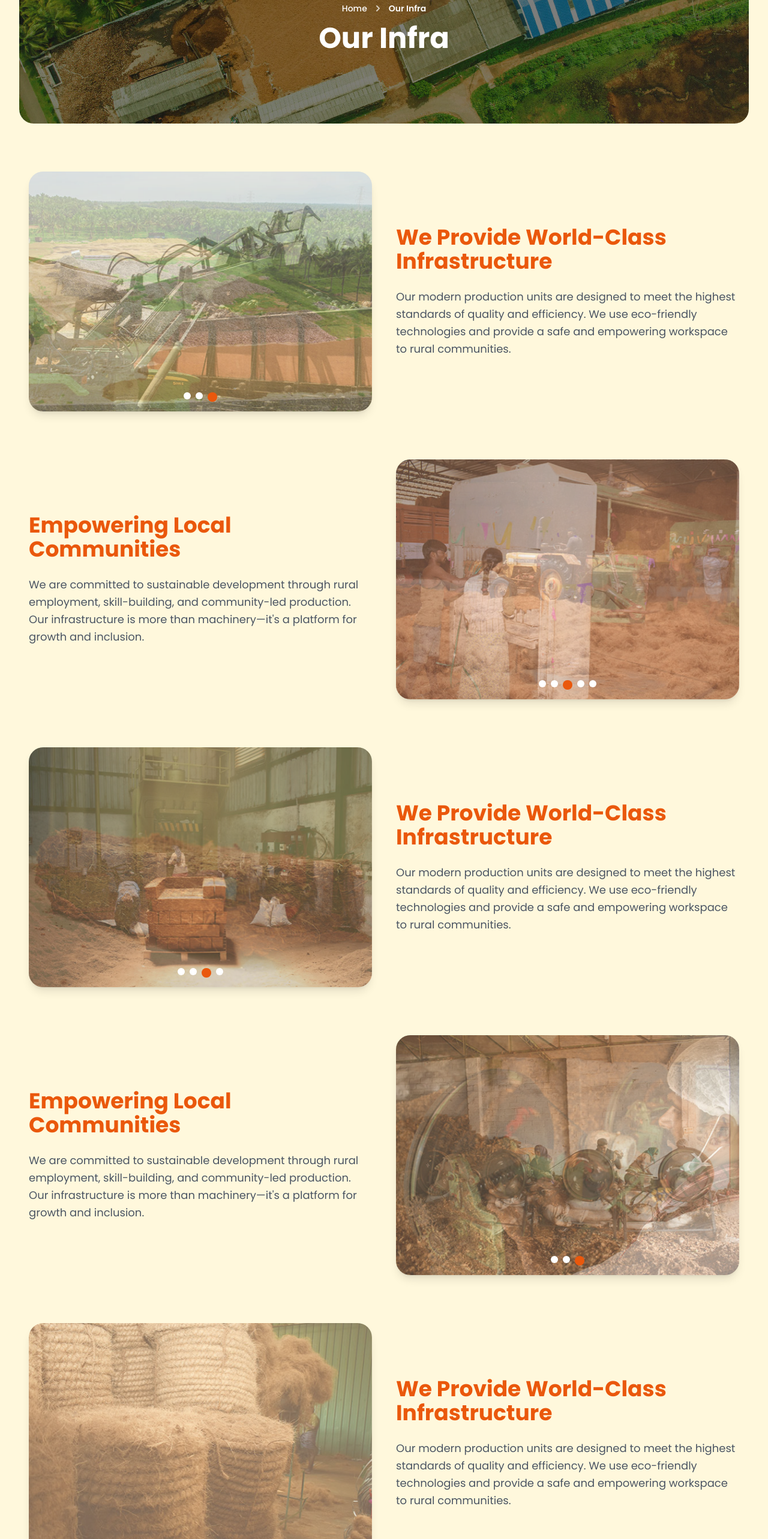
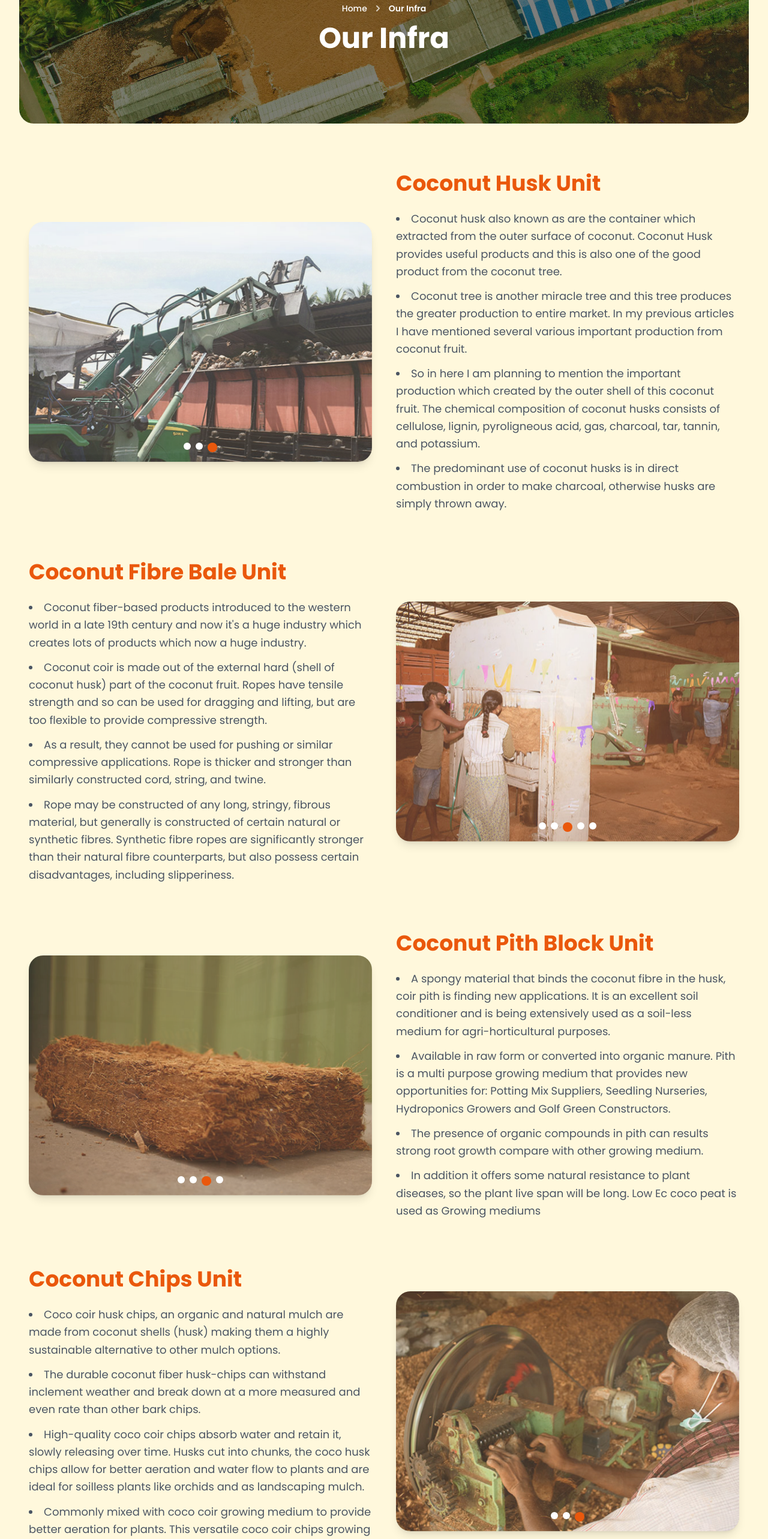
Before and after one commit to ajeeth-g/coir-react-tailwindcss, a React (Vite) app: page /our-infra in a window 1280 px wide. Shown: the part 234-2800 px from the top of the page at 60% size. Built offline with nearby package versions, Linux system fonts and the light colour scheme.

Commit message:
final commit

```diff
--- a/index.html
+++ b/index.html
@@ -4,7 +4,7 @@
     <meta charset="UTF-8" />
     <link rel="icon" type="image/svg+xml" href="/Logo.jpeg" />
     <meta name="viewport" content="width=device-width, initial-scale=1.0" />
-    <title>SSS Global Coir</title>
+    <title>Lumicos LLP</title>
   </head>
   <body>
     <div id="root"></div>
--- a/src/components/Footer.jsx
+++ b/src/components/Footer.jsx
@@ -12,7 +12,7 @@ const Footer = () => {
       <div className="max-w-7xl mx-auto px-6 grid grid-cols-1 md:grid-cols-4 gap-10">
         {/* Logo & Tagline */}
         <div>
-          <h2 className="text-2xl font-bold mb-4 text-orange-500">SSS Global</h2>
+          <h2 className="text-2xl font-bold mb-4 text-orange-500">Lumicos LLP</h2>
           <p className="text-gray-300">
             Accelerating your success with smart solutions tailored to grow.
           </p>
@@ -33,9 +33,9 @@ const Footer = () => {
         <div>
           <h3 className="text-lg font-semibold mb-3">Contact</h3>
           <ul className="text-gray-300 space-y-2">
-            <li>Email: info@sssglobal.com</li>
-            <li>Phone: +91 90921 55212</li>
-            <li>Location: Pollachi, Tamil Nadu</li>
+            <li>Email: gaurav@lumicos.com</li>
+            <li>Phone: +91 99654 05999</li>
+            <li>Location: 30 Sri MKK Enclave, Marapettai Street, Pollachi 642001, Tamil Nadu, India</li>
           </ul>
         </div>
 
@@ -60,7 +60,7 @@ const Footer = () => {
       </div>
 
       <div className="mt-10 text-center text-gray-400 text-sm border-t border-slate-600 pt-6 px-6">
-        © {new Date().getFullYear()} SSS Global. All rights reserved.
+        © {new Date().getFullYear()} Lumicos LLP. All rights reserved.
       </div>
     </footer>
   );
--- a/src/data/products.json
+++ b/src/data/products.json
@@ -285,7 +285,7 @@
         "type": "textImage",
         "layout": "leftText",
         "title": "Hooks",
-        "description": "Hooks for baskets are sturdy, corrosion-resistant fittings designed to securely hold and suspend coir or metal hanging baskets. Typically made from galvanized iron, stainless steel, or powder-coated steel, these hooks provide strength, durability, and protection against outdoor weather conditions. They come in various shapes such as \"S-hooks,\" ceiling hooks, and wall-mounted brackets to suit different installation needs. Widely used in gardening, landscaping, and interior décor, basket hooks allow safe suspension of flowering plants, decorative arrangements, and grow baskets, ensuring both functional support and aesthetic appeal. Their ease of use, reliability, and long service life make them an essential accessory in the horticulture and home décor industry.",
+        "description": "Hooks for baskets are sturdy, corrosion-resistant fittings designed to securely hold and suspend coir or metal hanging baskets. Typically made from galvanized iron, stainless steel, or powder-coated steel, these hooks provide strength, durability, and protection against outdoor weather conditions. They come in various shapes such as 'S-hooks', ceiling hooks, and wall-mounted brackets to suit different installation needs. Widely used in gardening, landscaping, and interior décor, basket hooks allow safe suspension of flowering plants, decorative arrangements, and grow baskets, ensuring both functional support and aesthetic appeal. Their ease of use, reliability, and long service life make them an essential accessory in the horticulture and home décor industry.",
         "image": "GardenArticles_1.jpg"
       },
       {
--- a/src/page/AboutPage.jsx
+++ b/src/page/AboutPage.jsx
@@ -21,7 +21,7 @@ const AboutPage = () => {
               Who We Are
             </h2>
             <p className="text-lg text-gray-600 leading-relaxed">
-              Founded in 2008 as SSS Global, we began as a trading firm with a
+              Founded in 2008 as Lumicos LLP, we began as a trading firm with a
               modest turnover of USD 0.2 million. Over the years, with a strong
               commitment to quality and customer satisfaction, we have grown
               into one of India’s top 5 coir exporters, now achieving a turnover
@@ -35,7 +35,7 @@ const AboutPage = () => {
                 international buyers.
               </div>
               <div className="font-semibold mt-2 text-orange-600">
-                SSS Global is now rebranded as Lumicos LLP — a name that
+                Lumicos LLP is now rebranded as Lumicos LLP — a name that
                 reflects our forward-thinking approach and our commitment to
                 automation, sustainability, and manufacturing excellence. With
                 precision-driven processes and scalable capacity, we serve
@@ -46,7 +46,7 @@ const AboutPage = () => {
           <div className="md:w-1/2 overflow-hidden rounded-3xl">
             <img
               src={aboutUs}
-              alt="SSS Global team working"
+              alt="Lumicos LLP team working"
               className="w-full h-96 object-cover rounded-3xl"
             />
           </div>
@@ -61,7 +61,7 @@ const AboutPage = () => {
               Our Blossom
             </h3>
             <p className="text-gray-600 leading-relaxed">
-              From our humble start in 2008 as SSS Global to becoming Lumicos
+              From our humble start in 2008 as Lumicos LLP to becoming Lumicos
               LLP, we’ve grown into one of India’s top coir exporters, driven by
               precision, trust, and sustainable innovation.
             </p>
--- a/src/page/OurInfraPage.jsx
+++ b/src/page/OurInfraPage.jsx
@@ -92,14 +92,14 @@ const OurInfraPage = () => {
         {/* Text Content */}
         <div className="space-y-6">
           <h2 className="text-3xl md:text-4xl font-bold text-orange-600 leading-tight">
-            We Provide World-Class Infrastructure
+            Coconut Husk Unit
           </h2>
-          <p className="text-gray-600 text-lg leading-relaxed">
-            Our modern production units are designed to meet the highest
-            standards of quality and efficiency. We use eco-friendly
-            technologies and provide a safe and empowering workspace to rural
-            communities.
-          </p>
+          <ul className="text-gray-600 text-lg leading-relaxed space-y-3 list-disc list-inside">
+            <li>Coconut husk also known as are the container which extracted from the outer surface of coconut. Coconut Husk provides useful products and this is also one of the good product from the coconut tree.</li>
+            <li>Coconut tree is another miracle tree and this tree produces the greater production to entire market. In my previous articles I have mentioned several various important production from coconut fruit.</li>
+            <li>So in here I am planning to mention the important production which created by the outer shell of this coconut fruit. The chemical composition of coconut husks consists of cellulose, lignin, pyroligneous acid, gas, charcoal, tar, tannin, and potassium.</li>
+            <li>The predominant use of coconut husks is in direct combustion in order to make charcoal, otherwise husks are simply thrown away.</li>
+          </ul>
         </div>
       </section>
 
@@ -108,14 +108,14 @@ const OurInfraPage = () => {
         {/* Text Content */}
         <div className="space-y-6">
           <h2 className="text-3xl md:text-4xl font-bold text-orange-600 leading-tight">
-            Empowering Local Communities
+            Coconut Fibre Bale Unit
           </h2>
-          <p className="text-gray-600 text-lg leading-relaxed">
-            We are committed to sustainable development through rural
-            employment, skill-building, and community-led production. Our
-            infrastructure is more than machinery—it's a platform for growth and
-            inclusion.
-          </p>
+          <ul className="text-gray-600 text-lg leading-relaxed space-y-3 list-disc list-inside">
+            <li>Coconut fiber-based products introduced to the western world in a late 19th century and now it's a huge industry which creates lots of products which now a huge industry.</li>
+            <li>Coconut coir is made out of the external hard (shell of coconut husk) part of the coconut fruit. Ropes have tensile strength and so can be used for dragging and lifting, but are too flexible to provide compressive strength.</li>
+            <li>As a result, they cannot be used for pushing or similar compressive applications. Rope is thicker and stronger than similarly constructed cord, string, and twine.</li>
+            <li>Rope may be constructed of any long, stringy, fibrous material, but generally is constructed of certain natural or synthetic fibres. Synthetic fibre ropes are significantly stronger than their natural fibre counterparts, but also possess certain disadvantages, including slipperiness.</li>
+          </ul>
         </div>
 
         {/* Carousel Container 2 */}
@@ -175,14 +175,14 @@ const OurInfraPage = () => {
         {/* Text Content */}
         <div className="space-y-6">
           <h2 className="text-3xl md:text-4xl font-bold text-orange-600 leading-tight">
-            We Provide World-Class Infrastructure
+            Coconut Pith Block Unit
           </h2>
-          <p className="text-gray-600 text-lg leading-relaxed">
-            Our modern production units are designed to meet the highest
-            standards of quality and efficiency. We use eco-friendly
-            technologies and provide a safe and empowering workspace to rural
-            communities.
-          </p>
+          <ul className="text-gray-600 text-lg leading-relaxed space-y-3 list-disc list-inside">
+            <li>A spongy material that binds the coconut fibre in the husk, coir pith is finding new applications. It is an excellent soil conditioner and is being extensively used as a soil-less medium for agri-horticultural purposes.</li>
+            <li>Available in raw form or converted into organic manure. Pith is a multi purpose growing medium that provides new opportunities for: Potting Mix Suppliers, Seedling Nurseries, Hydroponics Growers and Golf Green Constructors.</li>
+            <li>The presence of organic compounds in pith can results strong root growth compare with other growing medium.</li>
+            <li>In addition it offers some natural resistance to plant diseases, so the plant live span will be long. Low Ec coco peat is used as Growing mediums</li>
+          </ul>
         </div>
       </section>
 
@@ -191,14 +191,14 @@ const OurInfraPage = () => {
         {/* Text Content */}
         <div className="space-y-6">
           <h2 className="text-3xl md:text-4xl font-bold text-orange-600 leading-tight">
-            Empowering Local Communities
+            Coconut Chips Unit
           </h2>
-          <p className="text-gray-600 text-lg leading-relaxed">
-            We are committed to sustainable development through rural
-            employment, skill-building, and community-led production. Our
-            infrastructure is more than machinery—it's a platform for growth and
-            inclusion.
-          </p>
+          <ul className="text-gray-600 text-lg leading-relaxed space-y-3 list-disc list-inside">
+            <li>Coco coir husk chips, an organic and natural mulch are made from coconut shells (husk) making them a highly sustainable alternative to other mulch options.</li>
+            <li>The durable coconut fiber husk-chips can withstand inclement weather and break down at a more measured and even rate than other bark chips.</li>
+            <li>High-quality coco coir chips absorb water and retain it, slowly releasing over time. Husks cut into chunks, the coco husk chips allow for better aeration and water flow to plants and are ideal for soilless plants like orchids and as landscaping mulch.</li>
+            <li>Commonly mixed with coco coir growing medium to provide better aeration for plants. This versatile coco coir chips growing medium is capable of filling a variety of needs.</li>
+          </ul>
         </div>
 
         {/* Carousel Container 2 */}
@@ -258,14 +258,14 @@ const OurInfraPage = () => {
         {/* Text Content */}
         <div className="space-y-6">
           <h2 className="text-3xl md:text-4xl font-bold text-orange-600 leading-tight">
-            We Provide World-Class Infrastructure
+            Twisted Fibre Unit
           </h2>
-          <p className="text-gray-600 text-lg leading-relaxed">
-            Our modern production units are designed to meet the highest
-            standards of quality and efficiency. We use eco-friendly
-            technologies and provide a safe and empowering workspace to rural
-            communities.
-          </p>
+          <ul className="text-gray-600 text-lg leading-relaxed space-y-3 list-disc list-inside">
+            <li>Twisted fibre is also a very popular method of transporting fibre. Both mattress fibre & mix fibre can be twisted in to coils.</li>
+            <li>20 KG coils are the most commonly use size of a coil, however 50 KG or even 100 KG coils also could be made out of our twisting machinery.</li>
+            <li>Twisted fibre is mostly used for making mattress, twisting give the fibers a curling effect which is necessary for latex to penetrate well in to & within the fibers when manufacturing latex mattresses and cushions.</li>
+            <li>We are known for our quality and have earned innumerable customers from overall india. It is widely used in number of industries for various purposes. Our coconut coir fiber is available at market leading prices.</li>
+          </ul>
         </div>
       </section>
 
@@ -274,14 +274,14 @@ const OurInfraPage = () => {
         {/* Text Content */}
         <div className="space-y-6">
           <h2 className="text-3xl md:text-4xl font-bold text-orange-600 leading-tight">
-            Empowering Local Communities
+            Garden Articles Unit
           </h2>
-          <p className="text-gray-600 text-lg leading-relaxed">
-            We are committed to sustainable development through rural
-            employment, skill-building, and community-led production. Our
-            infrastructure is more than machinery—it's a platform for growth and
-            inclusion.
-          </p>
+          <ul className="text-gray-600 text-lg leading-relaxed space-y-3 list-disc list-inside">
+            <li>Coir are made in natural coconut fiber and rubber(rubberized to hold the pot together). They are produced for use in horticulture forms, flower gardens, green houses, and nurseries.</li>
+            <li>Coir pots are 100% eco-friendly and transforms into organic matter on decomposing. Use supply coir pots/baskets in various size accordingly to customer needs and requirements.</li>
+            <li>Plants grow in these pots benefit from air pruning plant roots will grow through the pot walls encouraging strong root systems.</li>
+            <li>Products made out of Coir fibre. From poles to plant pots to hanging baskets, coir makes just about every accessory that is essential for modern day gardening.</li>
+          </ul>
         </div>
 
         {/* Carousel Container 2 */}
--- a/src/page/home/sections/AboutUsSection.jsx
+++ b/src/page/home/sections/AboutUsSection.jsx
@@ -11,11 +11,11 @@ const AboutUsSection = () => {
         />
       </div>
       <p className="text-2xl font-medium text-orange-600 max-w-6xl tracking-wide leading-snug">
-        Founded in 2008 as SSS Global, we began as a trading firm with a modest
+        Founded in 2008 as Lumicos LLP, we began as a trading firm with a modest
         turnover of USD 0.2 million. Over the years, with a strong commitment to
         quality and customer satisfaction, we have grown into one of India's top
         5 coir exporters, now achieving a turnover of over USD 7 million and a
-        solid footprint in global horticulture and garden markets. SSS Global is
+        solid footprint in global horticulture and garden markets. Lumicos LLP is
         now rebranded as Lumicos LLP
       </p>
 
--- a/src/page/home/sections/FAQSection.jsx
+++ b/src/page/home/sections/FAQSection.jsx
@@ -3,25 +3,25 @@ import { ChevronDown, ChevronUp } from "lucide-react";
 
 const faqData = [
   {
-    question: "What services do you offer?",
+    question: "What types of coir products do you offer?",
     answer:
-      "We provide end-to-end agricultural solutions including soil testing, crop consultation, and customized seed recommendations."
+      "We manufacture and export a wide range of coir products including coir fibre (mattress, bristle, twisted, mixed), coir peat blocks (5kg, 650g, bulk bags), coco chips, grow bags, nursery products (coins, pellets, cubes), rubberised coir, coir liners, and baskets.",
   },
   {
-    question: "How can I contact your support team?",
+    question: "Which countries do you export to?",
     answer:
-      "You can reach us through our contact form or call our support line between 9AM–6PM on weekdays."
+      "Our products are exported to over 10+ countries including China, Spain, Poland, Netherlands, Australia, South America, USA, Korea, and Germany, serving the global horticulture, agriculture, and industrial markets.",
   },
   {
-    question: "Do you offer bulk purchase discounts?",
+    question: "Do you provide customization for bulk orders?",
     answer:
-      "Yes, we offer discounts for bulk orders. Contact our sales team for custom pricing."
+      "Yes. We specialize in tailored B2B solutions, offering product customization in size, packaging, and specifications to meet the unique needs of each market.",
   },
   {
-    question: "Where are your offices located?",
+    question: "How do you ensure the quality of your coir products?",
     answer:
-      "Our headquarters is located in Tamil Nadu, and we have regional offices across South India."
-  }
+      "Every product goes through strict quality checks — from raw material selection to processing and final packaging. With ISO & international certifications, modern automation, and skilled teams, we guarantee consistency, durability, and eco-friendly excellence.",
+  },
 ];
 
 const FAQSection = () => {
--- a/src/page/home/sections/OurProductSection.jsx
+++ b/src/page/home/sections/OurProductSection.jsx
@@ -56,7 +56,7 @@ const OurProductSection = () => {
               style={{
                 width: "calc(100vw - 2rem)",
                 minWidth: "280px",
-                maxWidth: "320px"
+                maxWidth: "320px",
               }}
             >
               <div className="w-full sm:w-auto sm:min-w-[280px] sm:max-w-[320px] lg:min-w-[300px] lg:max-w-[350px]">
```
Also changed, not shown: src/page/Contact.jsx (+23 -28 lines), src/page/home/sections/ContactUsSection.jsx (+19 -24 lines), src/page/home/sections/InfraSection.jsx (+18 -10 lines).
